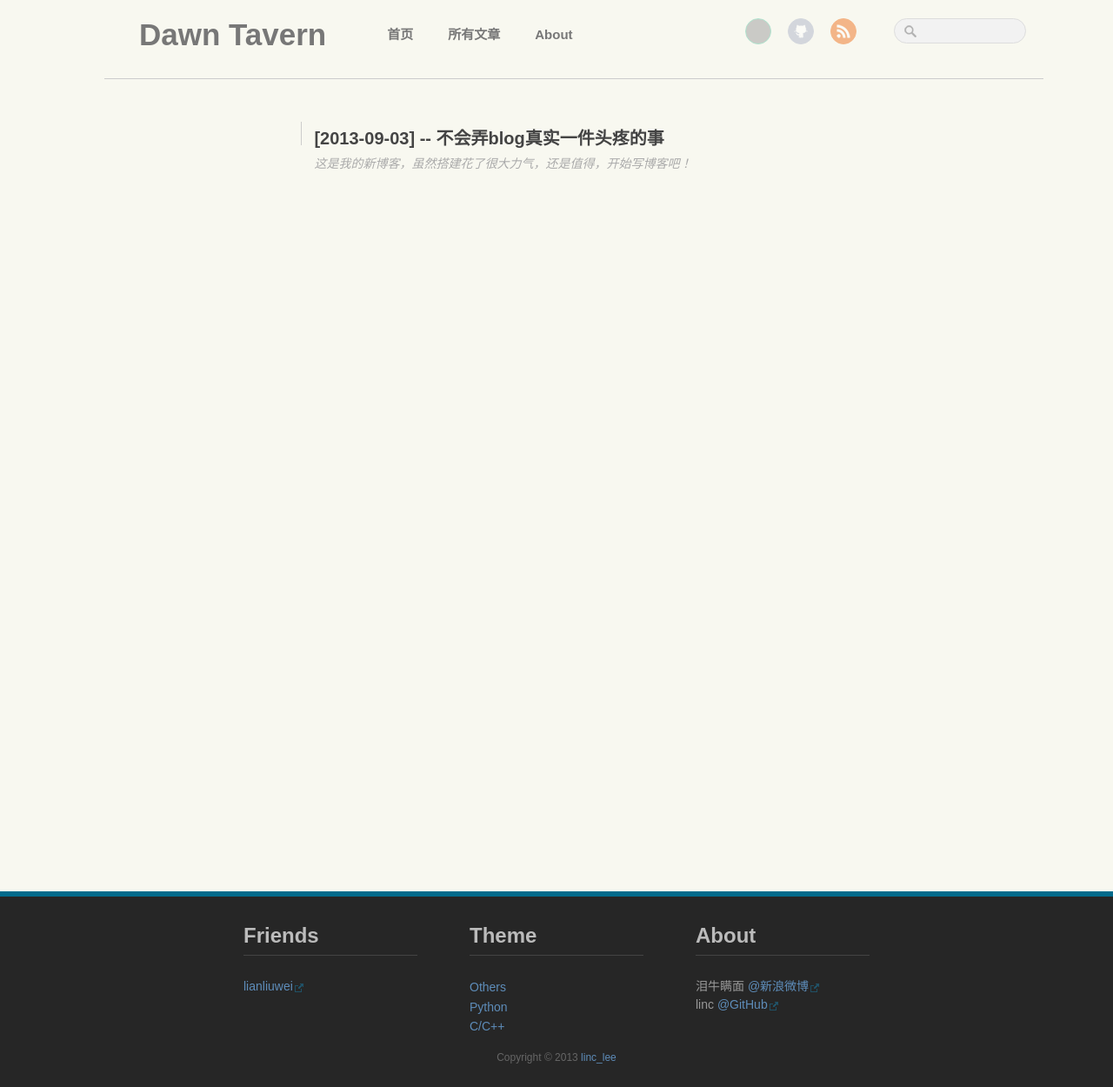
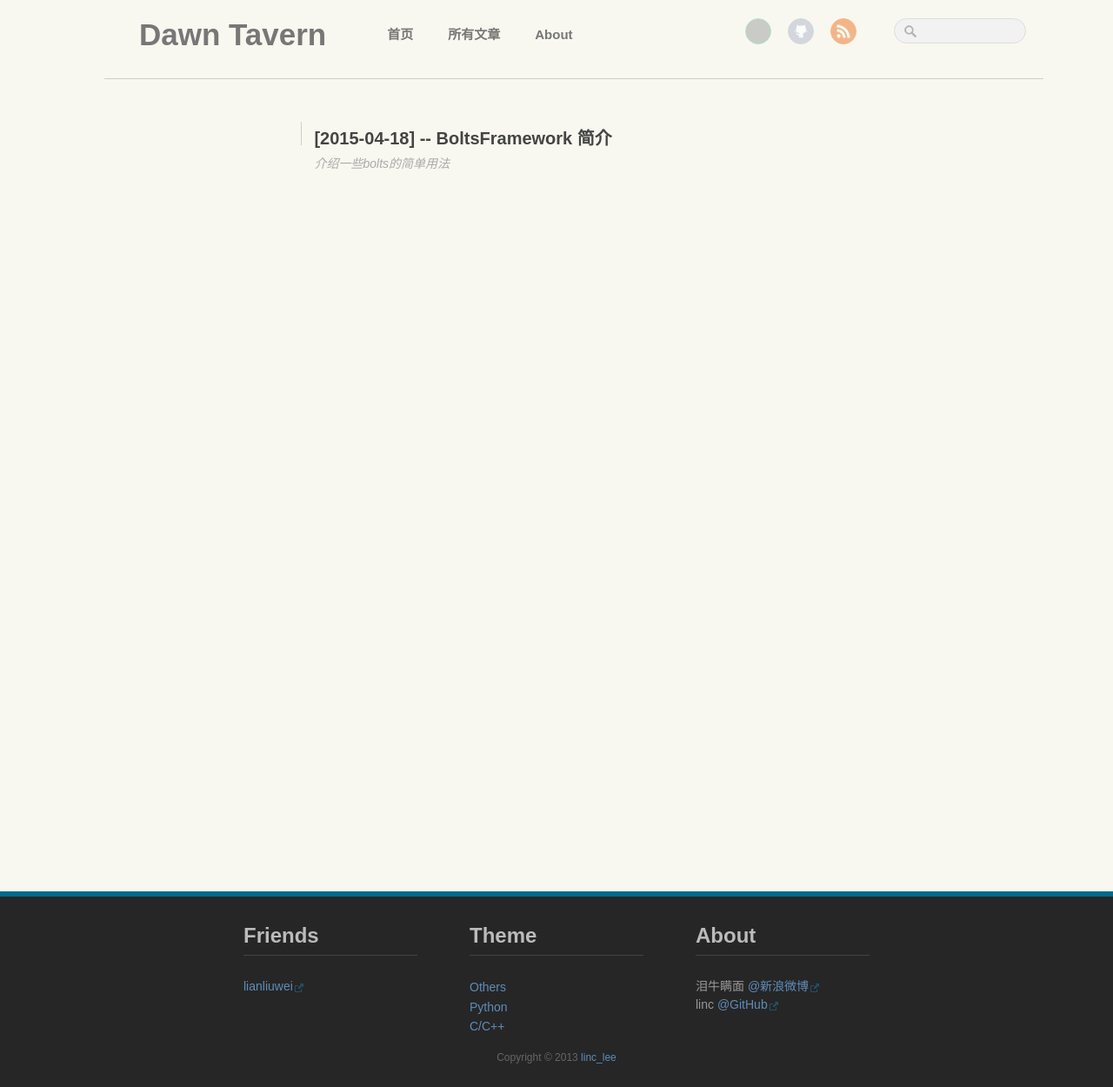
Before and after one commit to lincleejun/lincleejun.github.com, a Jekyll site: the page built from index.html, in a window 1280 px wide. Shown: the whole page at 87% size. Built offline with Jekyll 4.4.1, drawn with Linux system fonts in a browser that asks for light colours; Markdown is read by kramdown in place of the engine named in the settings; some of the changed lines change nothing that is shown; grey boxes are pictures that could not be loaded.

Commit message:
add bolts framework introduce
add bolts framework

````diff
--- a/_config.yml
+++ b/_config.yml
@@ -1,7 +1,7 @@
 baseurl: /
 auto: true
 markdown: rdiscount
-pygments: true
+highlighter: pygments
 permalink: /:title
 safe: true
 lsi: false
--- a/_posts/blog/2013-09-03-bookmarks-introduce.md
+++ /dev/null
@@ -1,9 +0,0 @@
----
-layout: post
-title: 不会弄blog真实一件头疼的事
-description: 这是我的新博客，虽然搭建花了很大力气，还是值得，开始写博客吧！
-category: blog
----
-
-
-## 未完待续
--- /dev/null
+++ b/_posts/blog/2015-04-18-BoltsFramework.md
@@ -0,0 +1,100 @@
+---
+layout: post
+title: BoltsFramework 简介
+description: 介绍一些bolts的简单用法
+category: blog
+---
+
+前段时间 `facebook` 开源了图像库 `Fresco`， 于是抽空看了下，单从图像库的角度讲，可能是至今android平台最屌的了，平时项目中能用到的基本都有，而且，若要将该库接入已有的平台也非常简单，更多信息 [狂点Fresco 官网](http://frescolib.org) 或者 [Fresco github](http://github.com/facebook/fresco)。
+
+在Fresco的网络缓存部分采用了一个叫 `bolts` 的库，还挺奇怪的，只是这么一个小地方用，引入一个新库值得吗？whatever这不是我要想的问题，我要想的，facebook既然用了这么一个库，应该还比较屌吧？于是乎就开始找找相关介绍，结果就是很少有这个的介绍，难道是因为这个太low？完全没人用？还是都在用 `RxJava` ？还是都在用原生的 `AsyncTask` ？
+
+去 [官网](http://parse.com) 上找了下，该公司现属facebook旗下，而且还有不少知名的公司。
+
+## Bolts主要提供两个比较大的Feature。
+* Tasks，更好的组织复杂的异步代码，与`JavaScript`的Promise非常像，但是是针对iOS和Android的一个实现。
+* [App Links protocl](http://applinks.org/)辅助其他apps处理deep-links的。
+
+
+针对第一个Feature还是蛮心动的，虽然看过RxJava，但是这个小巧灵活的库，对现有的代码库改造还是不错的，即使自己实现也比较靠谱。若想需要更多的操作，如：集合的操作等，还请移步RxJava。
+
+这个库基本没有啥学习成本，下面介绍一些方法
+
+```java
+saveAsync(obj).continueWith(new Continuation<ParseObject, Void>() {
+  public Void then(Task<ParseObject> task) throws Exception {
+    if (task.isCancelled()) {
+      // the save was cancelled.
+    } else if (task.isFaulted()) {
+      // the save failed.
+      Exception error = task.getError()
+    } else {
+      // the object was saved successfully.
+      ParseObject object = task.getResult();
+    }
+    return null;
+  }
+});
+```
+
+成功
+```java
+saveAsync(obj).onSuccess(new Continuation<ParseObject, Void>() {
+  public Void then(Task<ParseObject> task) throws Exception {
+    // the object was saved successfully.
+    return null;
+  }
+});
+```
+
+奇怪的是没有提供失败这个接口，那遇到失败怎么做？
+```java
+saveAsync(obj).continueWith(new Continuation<ParseObject, Void>() {
+  public Void then(Task<ParseObject> task) throws Exception {
+    if (task.isFaulted()) {
+      // todo process error
+      return null;
+    }
+    return null;
+  }
+});
+```
+只要continueWith一个task，判断状态，
+
+如何取消一个Task？
+看接口
+```java
+public <TContinuationResult> Task<TContinuationResult> continueWith(
+      final Continuation<TResult, TContinuationResult> continuation, final Executor executor,
+      final CancellationToken ct)
+```
+所以我们只要弄一个`CancellationToken` 然后Cancel就行了.
+同样还可以用 `CancellationTokenSource` 进行取消
+在某一个task内部抛出预定义的异常同样也可以进行错误和取消处理.
+
+
+有了上述的针对于单个Task的处理也有对应的多个Task的接口
+
+```java
+public static Task<Task<?>> whenAny(Collection<? extends Task<?>> tasks)
+```
+vs
+```java
+public static Task<Void> whenAll(Collection<? extends Task<?>> tasks)
+```
+对一堆task有需求的，这操作起来与单个的Task毫无差异。
+
+
+## 线程切换
+上面已经可以看出，能够将现有的Task进行一次级联了，但是缺少线程切换部分，Bolts是如何做的呢？
+Bolts是通过给`Continuation`制定`ExecutorService`的形式进行线程切换的，非常灵活。
+
+示例请狂点[这里](https://github.com/BoltsFramework/Bolts-Android/blob/master/BoltsTest/src/bolts/TaskTest.java)
+
+扯了一堆均是 API 文档上的，也没啥干货，只是想说，这个轻量级的库提供的几个接口给足了理由抛弃掉AsyncTask，提供更好的代码模块化，让整个业务相关的代码放在一起。只要定义一堆`ExecutorService`后,也减少了是个人都`new Thread`的问题.
+
+ps:若觉得这个提供的东西太少,可以参考`RxJava`这个比较重量级,也需要团队成员进行一下学习.
+
+
+[1](http://blog.parse.com/announcements/lets-bolt/)
+[2](http://blog.parse.com/learn/introducing-bolts-for-parse-sdks)
````
